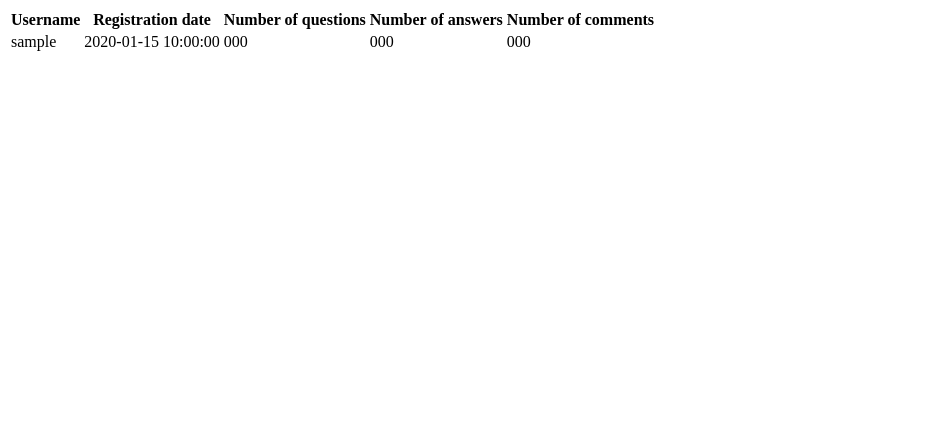
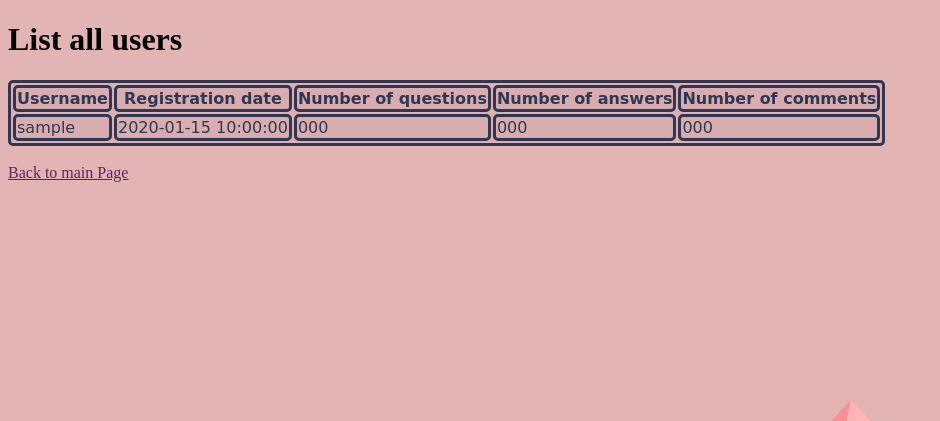
Before and after one commit to CodecoolGlobal/ask-mate-3-python-Eleg4nsnoszat, a Flask app: template templates/users.html in a window 1280 px wide. Shown: the top 421 px of the page, without its empty margins (0-940 px from the left). Run offline with Flask 2, Linux system fonts and the light colour scheme; the template is opened without the code that fills it: most values are stand-ins (such as "Sample title", 1, 10 or a date in 2020).

Commit message:
Add skeleton to users list

```diff
--- a/templates/users.html
+++ b/templates/users.html
@@ -1,10 +1,7 @@
-<!DOCTYPE html>
-<html lang="en">
-<head>
-    <meta charset="UTF-8">
-    <title>All users</title>
-</head>
-<body>
+{% extends 'skeleton.html' %}
+{% block title %}List all users{% endblock %}
+{% block body %}
+<h1>List all users</h1>
 <table>
     <thead>
     <tr>
@@ -27,5 +24,6 @@
     {% endfor %}
     </tbody>
 </table>
-</body>
-</html>
+<br>
+    <a href="/">Back to main Page</a>
+{% endblock %}
```
